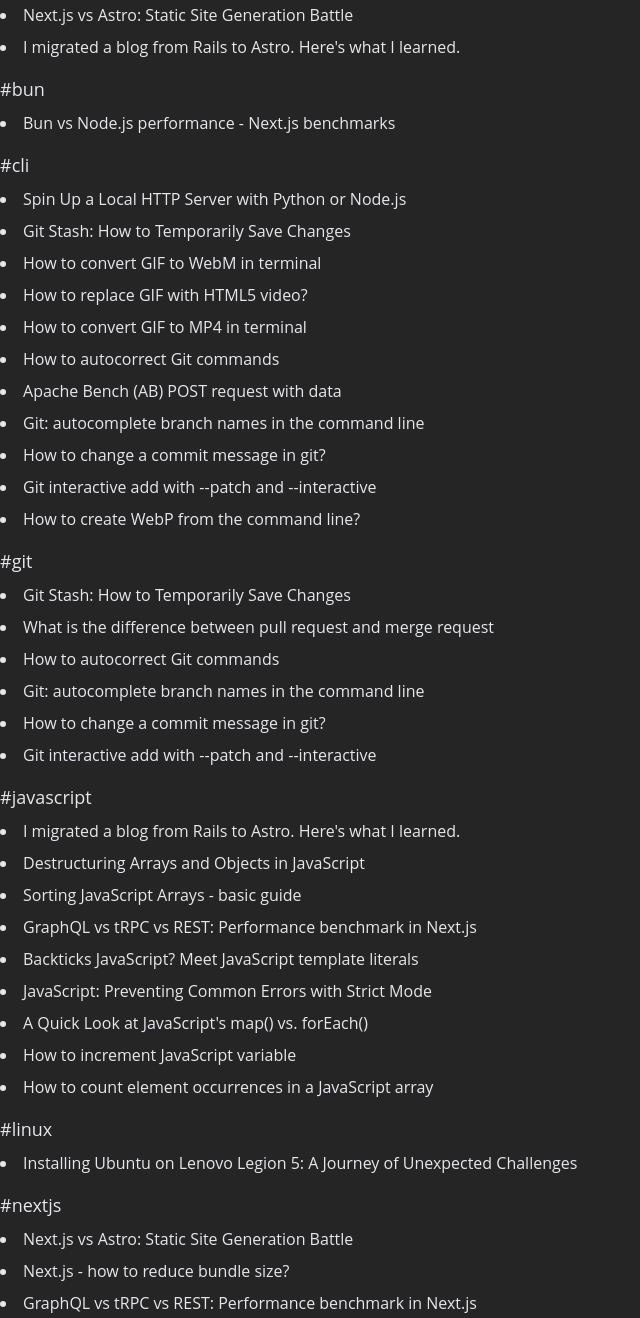
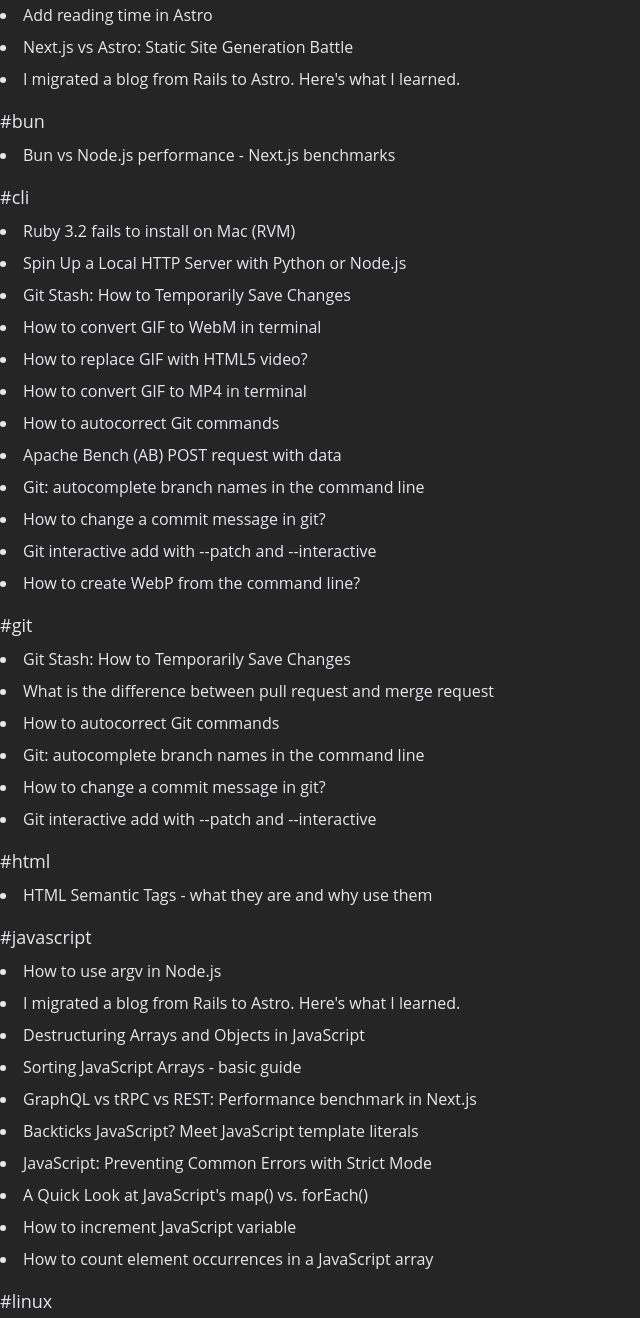
Before and after one commit to devprogrammercom/devprogrammercom.github.io, a plain HTML site: page index.html in a window 1280 px wide. Shown: the part 473-1791 px from the top of the page, without its empty margins (0-640 px from the left). Drawn offline with Linux system fonts and the light colour scheme.

Commit message:
Update index.html

```diff
--- a/index.html
+++ b/index.html
@@ -883,7 +883,6 @@
     }
   </style>
 </head>
-
 <body class="bg-background">
   <main class="container px-2 lg:px-0 md:mx-auto mt-28 lg:mt-40 min-h-screen text-gray-200">
     <div class="flex flex-center"><img src="./logo.svg" class="w-52"></div>
@@ -895,159 +894,121 @@
           <div class="mt-4">
             <h3 class="text-lg">#ab</h3>
             <ul class="list-disc list-inside">
-              <li class="mt-2"><a href="https://devprogrammer.com/utilities/apache-bench-ab-best-alternatives/"
-                  class="hover:text-secondary">The best modern alternatives to Apache Bench (ab)</a></li>
-              <li class="mt-2"><a href="https://devprogrammer.com/utilities/ab-post-with-body/"
-                  class="hover:text-secondary">Apache Bench (AB) POST request with data</a></li>
+              <li class="mt-2"><a href="https://devprogrammer.com/utilities/apache-bench-ab-best-alternatives/" class="hover:text-secondary">The best modern alternatives to Apache Bench (ab)</a></li>
+              <li class="mt-2"><a href="https://devprogrammer.com/utilities/ab-post-with-body/" class="hover:text-secondary">Apache Bench (AB) POST request with data</a></li>
             </ul>
           </div>
           <div class="mt-4">
             <h3 class="text-lg">#astro</h3>
             <ul class="list-disc list-inside">
-              <li class="mt-2"><a href="https://devprogrammer.com/programming/nextjs-vs-astro-ssg/"
-                  class="hover:text-secondary">Next.js vs Astro: Static Site Generation Battle</a></li>
-              <li class="mt-2"><a href="https://devprogrammer.com/programming/migrated-from-ruby-on-rails-to-astro/"
-                  class="hover:text-secondary">I migrated a blog from Rails to Astro. Here&#39;s what I learned.</a>
-              </li>
+              <li class="mt-2"><a href="https://devprogrammer.com/programming/astro-reading-time/" class="hover:text-secondary">Add reading time in Astro</a></li>
+              <li class="mt-2"><a href="https://devprogrammer.com/programming/nextjs-vs-astro-ssg/" class="hover:text-secondary">Next.js vs Astro: Static Site Generation Battle</a></li>
+              <li class="mt-2"><a href="https://devprogrammer.com/programming/migrated-from-ruby-on-rails-to-astro/" class="hover:text-secondary">I migrated a blog from Rails to Astro. Here's what I learned.</a></li>
             </ul>
           </div>
           <div class="mt-4">
             <h3 class="text-lg">#bun</h3>
             <ul class="list-disc list-inside">
-              <li class="mt-2"><a href="https://devprogrammer.com/programming/bun-vs-nodejs-benchmarks/"
-                  class="hover:text-secondary">Bun vs Node.js performance - Next.js benchmarks</a></li>
+              <li class="mt-2"><a href="https://devprogrammer.com/programming/bun-vs-nodejs-benchmarks/" class="hover:text-secondary">Bun vs Node.js performance - Next.js benchmarks</a></li>
             </ul>
           </div>
           <div class="mt-4">
             <h3 class="text-lg">#cli</h3>
             <ul class="list-disc list-inside">
-              <li class="mt-2"><a href="https://devprogrammer.com/utilities/no-code-local-http-server/"
-                  class="hover:text-secondary">Spin Up a Local HTTP Server with Python or Node.js</a></li>
-              <li class="mt-2"><a href="https://devprogrammer.com/utilities/git-stash-usage/"
-                  class="hover:text-secondary">Git Stash: How to Temporarily Save Changes</a></li>
-              <li class="mt-2"><a href="https://devprogrammer.com/utilities/convert-gif-to-webm-command-line/"
-                  class="hover:text-secondary">How to convert GIF to WebM in terminal</a></li>
-              <li class="mt-2"><a href="https://devprogrammer.com/programming/replace-gif-with-html5-video/"
-                  class="hover:text-secondary">How to replace GIF with HTML5 video?</a></li>
-              <li class="mt-2"><a href="https://devprogrammer.com/utilities/convert-gif-to-mp4-command-line/"
-                  class="hover:text-secondary">How to convert GIF to MP4 in terminal</a></li>
-              <li class="mt-2"><a href="https://devprogrammer.com/utilities/git-autocorrect/"
-                  class="hover:text-secondary">How to autocorrect Git commands</a></li>
-              <li class="mt-2"><a href="https://devprogrammer.com/utilities/ab-post-with-body/"
-                  class="hover:text-secondary">Apache Bench (AB) POST request with data</a></li>
-              <li class="mt-2"><a href="https://devprogrammer.com/utilities/git-autocomplete/"
-                  class="hover:text-secondary">Git: autocomplete branch names in the command line</a></li>
-              <li class="mt-2"><a href="https://devprogrammer.com/utilities/git-change-commit-message/"
-                  class="hover:text-secondary">How to change a commit message in git?</a></li>
-              <li class="mt-2"><a href="https://devprogrammer.com/utilities/git-interactive-add/"
-                  class="hover:text-secondary">Git interactive add with --patch and --interactive</a></li>
-              <li class="mt-2"><a href="https://devprogrammer.com/utilities/create-webp-from-command-line/"
-                  class="hover:text-secondary">How to create WebP from the command line?</a></li>
+              <li class="mt-2"><a href="https://devprogrammer.com/utilities/ruby-32-fails-to-install-mac-rvm/" class="hover:text-secondary">Ruby 3.2 fails to install on Mac (RVM)</a></li>
+              <li class="mt-2"><a href="https://devprogrammer.com/utilities/no-code-local-http-server/" class="hover:text-secondary">Spin Up a Local HTTP Server with Python or Node.js</a></li>
+              <li class="mt-2"><a href="https://devprogrammer.com/utilities/git-stash-usage/" class="hover:text-secondary">Git Stash: How to Temporarily Save Changes</a></li>
+              <li class="mt-2"><a href="https://devprogrammer.com/utilities/convert-gif-to-webm-command-line/" class="hover:text-secondary">How to convert GIF to WebM in terminal</a></li>
+              <li class="mt-2"><a href="https://devprogrammer.com/programming/replace-gif-with-html5-video/" class="hover:text-secondary">How to replace GIF with HTML5 video?</a></li>
+              <li class="mt-2"><a href="https://devprogrammer.com/utilities/convert-gif-to-mp4-command-line/" class="hover:text-secondary">How to convert GIF to MP4 in terminal</a></li>
+              <li class="mt-2"><a href="https://devprogrammer.com/utilities/git-autocorrect/" class="hover:text-secondary">How to autocorrect Git commands</a></li>
+              <li class="mt-2"><a href="https://devprogrammer.com/utilities/ab-post-with-body/" class="hover:text-secondary">Apache Bench (AB) POST request with data</a></li>
+              <li class="mt-2"><a href="https://devprogrammer.com/utilities/git-autocomplete/" class="hover:text-secondary">Git: autocomplete branch names in the command line</a></li>
+              <li class="mt-2"><a href="https://devprogrammer.com/utilities/git-change-commit-message/" class="hover:text-secondary">How to change a commit message in git?</a></li>
+              <li class="mt-2"><a href="https://devprogrammer.com/utilities/git-interactive-add/" class="hover:text-secondary">Git interactive add with --patch and --interactive</a></li>
+              <li class="mt-2"><a href="https://devprogrammer.com/utilities/create-webp-from-command-line/" class="hover:text-secondary">How to create WebP from the command line?</a></li>
             </ul>
           </div>
           <div class="mt-4">
             <h3 class="text-lg">#git</h3>
             <ul class="list-disc list-inside">
-              <li class="mt-2"><a href="https://devprogrammer.com/utilities/git-stash-usage/"
-                  class="hover:text-secondary">Git Stash: How to Temporarily Save Changes</a></li>
-              <li class="mt-2"><a href="https://devprogrammer.com/utilities/pull-request-vs-merge-request/"
-                  class="hover:text-secondary">What is the difference between pull request and merge request</a></li>
-              <li class="mt-2"><a href="https://devprogrammer.com/utilities/git-autocorrect/"
-                  class="hover:text-secondary">How to autocorrect Git commands</a></li>
-              <li class="mt-2"><a href="https://devprogrammer.com/utilities/git-autocomplete/"
-                  class="hover:text-secondary">Git: autocomplete branch names in the command line</a></li>
-              <li class="mt-2"><a href="https://devprogrammer.com/utilities/git-change-commit-message/"
-                  class="hover:text-secondary">How to change a commit message in git?</a></li>
-              <li class="mt-2"><a href="https://devprogrammer.com/utilities/git-interactive-add/"
-                  class="hover:text-secondary">Git interactive add with --patch and --interactive</a></li>
+              <li class="mt-2"><a href="https://devprogrammer.com/utilities/git-stash-usage/" class="hover:text-secondary">Git Stash: How to Temporarily Save Changes</a></li>
+              <li class="mt-2"><a href="https://devprogrammer.com/utilities/pull-request-vs-merge-request/" class="hover:text-secondary">What is the difference between pull request and merge request</a></li>
+              <li class="mt-2"><a href="https://devprogrammer.com/utilities/git-autocorrect/" class="hover:text-secondary">How to autocorrect Git commands</a></li>
+              <li class="mt-2"><a href="https://devprogrammer.com/utilities/git-autocomplete/" class="hover:text-secondary">Git: autocomplete branch names in the command line</a></li>
+              <li class="mt-2"><a href="https://devprogrammer.com/utilities/git-change-commit-message/" class="hover:text-secondary">How to change a commit message in git?</a></li>
+              <li class="mt-2"><a href="https://devprogrammer.com/utilities/git-interactive-add/" class="hover:text-secondary">Git interactive add with --patch and --interactive</a></li>
+            </ul>
+          </div>
+          <div class="mt-4">
+            <h3 class="text-lg">#html</h3>
+            <ul class="list-disc list-inside">
+              <li class="mt-2"><a href="https://devprogrammer.com/programming/html-semantic-tags/" class="hover:text-secondary">HTML Semantic Tags - what they are and why use them</a></li>
             </ul>
           </div>
           <div class="mt-4">
             <h3 class="text-lg">#javascript</h3>
             <ul class="list-disc list-inside">
-              <li class="mt-2"><a href="https://devprogrammer.com/programming/migrated-from-ruby-on-rails-to-astro/"
-                  class="hover:text-secondary">I migrated a blog from Rails to Astro. Here&#39;s what I learned.</a>
-              </li>
-              <li class="mt-2"><a href="https://devprogrammer.com/programming/destructuring-in-javascript/"
-                  class="hover:text-secondary">Destructuring Arrays and Objects in JavaScript</a></li>
-              <li class="mt-2"><a href="https://devprogrammer.com/programming/javascript-array-sort/"
-                  class="hover:text-secondary">Sorting JavaScript Arrays - basic guide</a></li>
-              <li class="mt-2"><a href="https://devprogrammer.com/programming/graphql-trpc-rest-which-is-faster/"
-                  class="hover:text-secondary">GraphQL vs tRPC vs REST: Performance benchmark in Next.js</a></li>
-              <li class="mt-2"><a href="https://devprogrammer.com/programming/javascript-template-literals/"
-                  class="hover:text-secondary">Backticks JavaScript? Meet JavaScript template literals</a></li>
-              <li class="mt-2"><a href="https://devprogrammer.com/programming/javascript-strict-mode/"
-                  class="hover:text-secondary">JavaScript: Preventing Common Errors with Strict Mode</a></li>
-              <li class="mt-2"><a href="https://devprogrammer.com/programming/javascript-map-vs-foreach/"
-                  class="hover:text-secondary">A Quick Look at JavaScript&#39;s map() vs. forEach()</a></li>
-              <li class="mt-2"><a href="https://devprogrammer.com/programming/javascript-increment-a-number/"
-                  class="hover:text-secondary">How to increment JavaScript variable</a></li>
-              <li class="mt-2"><a href="https://devprogrammer.com/programming/javascript-array-count-occurrences/"
-                  class="hover:text-secondary">How to count element occurrences in a JavaScript array</a></li>
+              <li class="mt-2"><a href="https://devprogrammer.com/programming/node-argv/" class="hover:text-secondary">How to use argv in Node.js</a></li>
+              <li class="mt-2"><a href="https://devprogrammer.com/programming/migrated-from-ruby-on-rails-to-astro/" class="hover:text-secondary">I migrated a blog from Rails to Astro. Here's what I learned.</a></li>
+              <li class="mt-2"><a href="https://devprogrammer.com/programming/destructuring-in-javascript/" class="hover:text-secondary">Destructuring Arrays and Objects in JavaScript</a></li>
+              <li class="mt-2"><a href="https://devprogrammer.com/programming/javascript-array-sort/" class="hover:text-secondary">Sorting JavaScript Arrays - basic guide</a></li>
+              <li class="mt-2"><a href="https://devprogrammer.com/programming/graphql-trpc-rest-which-is-faster/" class="hover:text-secondary">GraphQL vs tRPC vs REST: Performance benchmark in Next.js</a></li>
+              <li class="mt-2"><a href="https://devprogrammer.com/programming/javascript-template-literals/" class="hover:text-secondary">Backticks JavaScript? Meet JavaScript template literals</a></li>
+              <li class="mt-2"><a href="https://devprogrammer.com/programming/javascript-strict-mode/" class="hover:text-secondary">JavaScript: Preventing Common Errors with Strict Mode</a></li>
+              <li class="mt-2"><a href="https://devprogrammer.com/programming/javascript-map-vs-foreach/" class="hover:text-secondary">A Quick Look at JavaScript's map() vs. forEach()</a></li>
+              <li class="mt-2"><a href="https://devprogrammer.com/programming/javascript-increment-a-number/" class="hover:text-secondary">How to increment JavaScript variable</a></li>
+              <li class="mt-2"><a href="https://devprogrammer.com/programming/javascript-array-count-occurrences/" class="hover:text-secondary">How to count element occurrences in a JavaScript array</a></li>
             </ul>
           </div>
           <div class="mt-4">
             <h3 class="text-lg">#linux</h3>
             <ul class="list-disc list-inside">
-              <li class="mt-2"><a href="https://devprogrammer.com/utilities/installing-ubuntu-on-gaming-laptop/"
-                  class="hover:text-secondary">Installing Ubuntu on Lenovo Legion 5: A Journey of Unexpected
-                  Challenges</a></li>
+              <li class="mt-2"><a href="https://devprogrammer.com/utilities/installing-ubuntu-on-gaming-laptop/" class="hover:text-secondary">Installing Ubuntu on Lenovo Legion 5: A Journey of Unexpected Challenges</a></li>
             </ul>
           </div>
           <div class="mt-4">
             <h3 class="text-lg">#nextjs</h3>
             <ul class="list-disc list-inside">
-              <li class="mt-2"><a href="https://devprogrammer.com/programming/nextjs-vs-astro-ssg/"
-                  class="hover:text-secondary">Next.js vs Astro: Static Site Generation Battle</a></li>
-              <li class="mt-2"><a href="https://devprogrammer.com/programming/how-to-reduce-nextjs-bundle-size/"
-                  class="hover:text-secondary">Next.js - how to reduce bundle size?</a></li>
-              <li class="mt-2"><a href="https://devprogrammer.com/programming/graphql-trpc-rest-which-is-faster/"
-                  class="hover:text-secondary">GraphQL vs tRPC vs REST: Performance benchmark in Next.js</a></li>
+              <li class="mt-2"><a href="https://devprogrammer.com/programming/nextjs-vs-astro-ssg/" class="hover:text-secondary">Next.js vs Astro: Static Site Generation Battle</a></li>
+              <li class="mt-2"><a href="https://devprogrammer.com/programming/how-to-reduce-nextjs-bundle-size/" class="hover:text-secondary">Next.js - how to reduce bundle size?</a></li>
+              <li class="mt-2"><a href="https://devprogrammer.com/programming/graphql-trpc-rest-which-is-faster/" class="hover:text-secondary">GraphQL vs tRPC vs REST: Performance benchmark in Next.js</a></li>
             </ul>
           </div>
           <div class="mt-4">
             <h3 class="text-lg">#nodejs</h3>
             <ul class="list-disc list-inside">
-              <li class="mt-2"><a href="https://devprogrammer.com/programming/bun-vs-nodejs-benchmarks/"
-                  class="hover:text-secondary">Bun vs Node.js performance - Next.js benchmarks</a></li>
+              <li class="mt-2"><a href="https://devprogrammer.com/programming/node-argv/" class="hover:text-secondary">How to use argv in Node.js</a></li>
+              <li class="mt-2"><a href="https://devprogrammer.com/programming/bun-vs-nodejs-benchmarks/" class="hover:text-secondary">Bun vs Node.js performance - Next.js benchmarks</a></li>
             </ul>
           </div>
           <div class="mt-4">
             <h3 class="text-lg">#performance</h3>
             <ul class="list-disc list-inside">
-              <li class="mt-2"><a href="https://devprogrammer.com/programming/bun-vs-nodejs-benchmarks/"
-                  class="hover:text-secondary">Bun vs Node.js performance - Next.js benchmarks</a></li>
-              <li class="mt-2"><a href="https://devprogrammer.com/programming/how-to-reduce-nextjs-bundle-size/"
-                  class="hover:text-secondary">Next.js - how to reduce bundle size?</a></li>
-              <li class="mt-2"><a href="https://devprogrammer.com/programming/graphql-trpc-rest-which-is-faster/"
-                  class="hover:text-secondary">GraphQL vs tRPC vs REST: Performance benchmark in Next.js</a></li>
-              <li class="mt-2"><a href="https://devprogrammer.com/utilities/apache-bench-ab-best-alternatives/"
-                  class="hover:text-secondary">The best modern alternatives to Apache Bench (ab)</a></li>
+              <li class="mt-2"><a href="https://devprogrammer.com/programming/bun-vs-nodejs-benchmarks/" class="hover:text-secondary">Bun vs Node.js performance - Next.js benchmarks</a></li>
+              <li class="mt-2"><a href="https://devprogrammer.com/programming/how-to-reduce-nextjs-bundle-size/" class="hover:text-secondary">Next.js - how to reduce bundle size?</a></li>
+              <li class="mt-2"><a href="https://devprogrammer.com/programming/graphql-trpc-rest-which-is-faster/" class="hover:text-secondary">GraphQL vs tRPC vs REST: Performance benchmark in Next.js</a></li>
+              <li class="mt-2"><a href="https://devprogrammer.com/utilities/apache-bench-ab-best-alternatives/" class="hover:text-secondary">The best modern alternatives to Apache Bench (ab)</a></li>
             </ul>
           </div>
           <div class="mt-4">
             <h3 class="text-lg">#ruby</h3>
             <ul class="list-disc list-inside">
-              <li class="mt-2"><a
-                  href="https://devprogrammer.com/programming/ruby-cant-add-new-key-into-hash-during-iteration/"
-                  class="hover:text-secondary">Ruby: can&#39;t add a new key into hash during iteration</a></li>
+              <li class="mt-2"><a href="https://devprogrammer.com/utilities/ruby-32-fails-to-install-mac-rvm/" class="hover:text-secondary">Ruby 3.2 fails to install on Mac (RVM)</a></li>
+              <li class="mt-2"><a href="https://devprogrammer.com/programming/ruby-cant-add-new-key-into-hash-during-iteration/" class="hover:text-secondary">Ruby: can't add a new key into hash during iteration</a></li>
             </ul>
           </div>
           <div class="mt-4">
             <h3 class="text-lg">#rubyonrails</h3>
             <ul class="list-disc list-inside">
-              <li class="mt-2"><a href="https://devprogrammer.com/programming/rails-cant-quote-hash/"
-                  class="hover:text-secondary">How to fix Rails&#39;: TypeError: can&#39;t quote Hash</a></li>
-              <li class="mt-2"><a href="https://devprogrammer.com/programming/migrated-from-ruby-on-rails-to-astro/"
-                  class="hover:text-secondary">I migrated a blog from Rails to Astro. Here&#39;s what I learned.</a>
-              </li>
+              <li class="mt-2"><a href="https://devprogrammer.com/programming/rails-cant-quote-hash/" class="hover:text-secondary">How to fix Rails': TypeError: can't quote Hash</a></li>
+              <li class="mt-2"><a href="https://devprogrammer.com/programming/migrated-from-ruby-on-rails-to-astro/" class="hover:text-secondary">I migrated a blog from Rails to Astro. Here's what I learned.</a></li>
             </ul>
           </div>
           <div class="mt-4">
             <h3 class="text-lg">#webtricks</h3>
             <ul class="list-disc list-inside">
-              <li class="mt-2"><a href="https://devprogrammer.com/programming/reuse-inline-svg/"
-                  class="hover:text-secondary">How to reuse inline SVG?</a></li>
+              <li class="mt-2"><a href="https://devprogrammer.com/programming/reuse-inline-svg/" class="hover:text-secondary">How to reuse inline SVG?</a></li>
             </ul>
           </div>
         </div>
@@ -1055,15 +1016,18 @@
           <h2 class="text-xl">Guest posts</h2>
           <div class="mt-4">
             <ul class="list-disc list-inside">
-              <li class="mt-2"><a href="https://dev.to/devprogrammer/javascript-habits-that-grind-my-gears-40g3"
-                  class="hover:text-secondary" rel="nofollow">
-                  JavaScript Habits That Grind My Gears
-                </a></li>
-              <li class="mt-2"><a
-                  href="https://medium.com/@devprogrammer.com/the-gap-between-frontend-developer-and-frontend-software-engineer-2e7f38fc3730"
-                  class="hover:text-secondary" rel="nofollow">
-                  The Gap between Frontend Developer and Frontend Software Engineer
-                </a></li>
+              <li class="mt-2"><a href="https://dev.to/devprogrammer/javascript-habits-that-grind-my-gears-40g3" class="hover:text-secondary" rel="nofollow">
+                JavaScript Habits That Grind My Gears
+                </a>
+              </li>
+              <li class="mt-2"><a href="https://medium.com/@devprogrammer.com/the-gap-between-frontend-developer-and-frontend-software-engineer-2e7f38fc3730" class="hover:text-secondary" rel="nofollow">
+                The Gap between Frontend Developer and Frontend Software Engineer
+                </a>
+              </li>
+              <li class="mt-2"><a href="https://devprogrammer.hashnode.dev/good-intentions-poor-results-app-performance-practices-that-fail" class="hover:text-secondary" rel="nofollow">
+                Good Intentions, Poor Results: App Performance Practices That Fail
+                </a>
+              </li>
             </ul>
           </div>
         </div>
@@ -1071,5 +1035,4 @@
     </div>
   </main>
 </body>
-
 </html>
```
